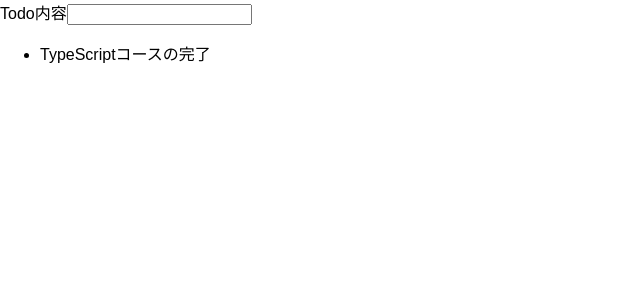
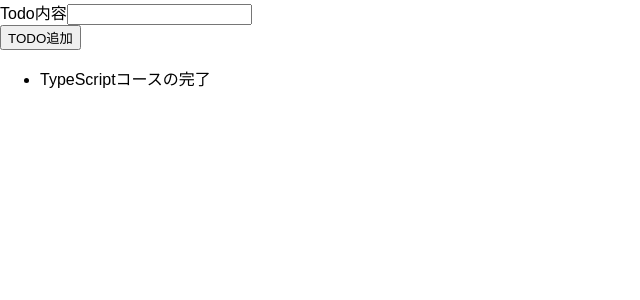
Before and after one commit to rum1r/understanding-ts-react, a React (Create React App) app: page / in a window 1280 px wide. Shown: the top 300 px of the page, without its empty margins (0-640 px from the left). Built offline with nearby package versions, Linux system fonts and the light colour scheme.

Commit message:
182. コンポーネント間の連携

```diff
--- a/src/App.tsx
+++ b/src/App.tsx
@@ -11,9 +11,12 @@ import NewTodo from './components/NewTodo';
 
 const App: React.FC = () => {
   const todos = [{id: 't1', text: 'TypeScriptコースの完了'}];
+  const todoAddHandler = (text: string) => {
+    console.log(text)
+  };
   return (
     <div className="App">
-      <NewTodo />
+      <NewTodo onAddTodo={todoAddHandler} />
       <TodoList items={todos} />
     </div>
   );
--- a/src/components/NewTodo.tsx
+++ b/src/components/NewTodo.tsx
@@ -1,12 +1,16 @@
 import React, { useRef } from "react";
 
-const NewTodo: React.FC = () => {
+type NewTodoProps = {
+  onAddTodo: (todoText: string) => void;
+}
+
+const NewTodo: React.FC<NewTodoProps> = props => {
   // 初期値 null
   const textInputRef = useRef<HTMLInputElement>(null);
   const todoSubmitHandler = (event: React.FormEvent) => {
     event.preventDefault();
     const enteredText = textInputRef.current!.value;
-    console.log(enteredText);
+    props.onAddTodo(enteredText);
   }
   return (
   <form onSubmit={todoSubmitHandler}>
@@ -14,6 +18,7 @@ const NewTodo: React.FC = () => {
   <label htmlFor="todo-text">Todo内容</label>
   <input type="text" id="todo-text" ref={textInputRef} />
   </div>
+  <button type="submit">TODO追加</button>
   </form>
   );
 }
```
